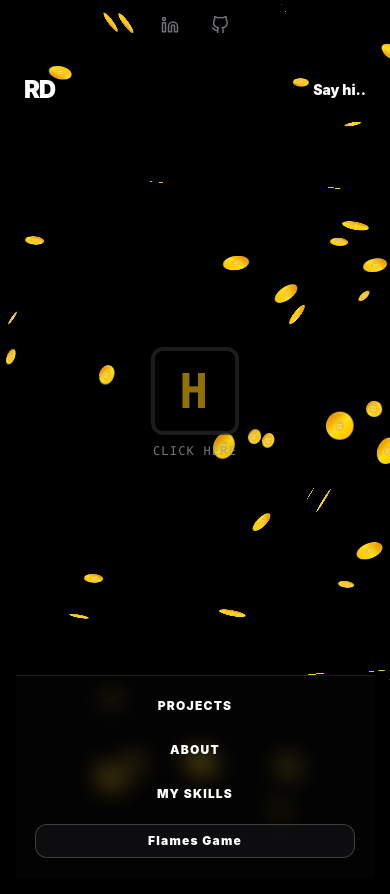
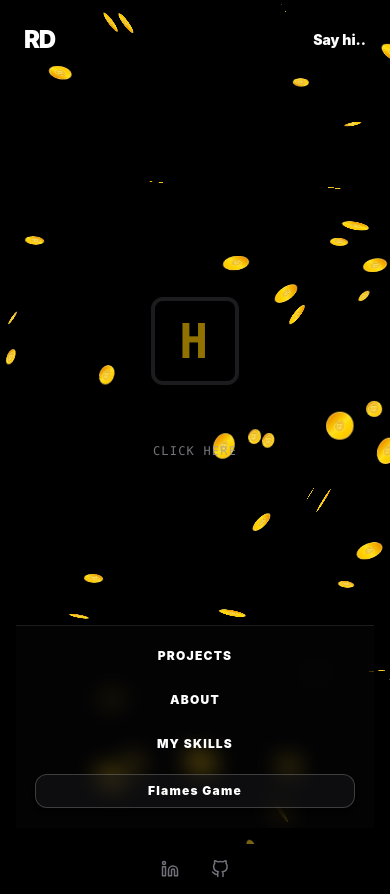
Before and after one commit to rakeshdaniel321/Portfolio, a React (Vite) app in the folder akm/: page / in a window 390 px wide. Built offline with nearby package versions, Linux system fonts and the light colour scheme.

Commit message:
fix:social bar same problem solve top change bottom mobile layout

```diff
--- a/akm/src/App.jsx
+++ b/akm/src/App.jsx
@@ -67,7 +67,7 @@ export default function App() {
         {/* சோசியல் பார்கள் - இதன் உள்ளே லொகேஷன் செக் இருப்பதால்,
           மொபைலில் ஹோம் பேஜ் தவிர வேறு எங்கும் டாப்-ல் டூப்ளிகேட்டாகத் தெரியாது!
         */}
-        <SidebarSocials />
+        {/* <SidebarSocials /> */}
 
         {/* பேக் பட்டன் */}
         <GlobalBackButton />
@@ -84,6 +84,8 @@ export default function App() {
           <Route path="/skills" element={<Skills />} />
           <Route path="/flames" element={<FlamesModal isOpen={true} onClose={() => window.location.href = '/'} />} />
         </Routes>
+
+        <SidebarSocials />
 
         {/* குளோபல் இன்ஃபினைட் கலர் டெக்ஸ்ட் ஸ்டைல் */}
         <style>{`
```
